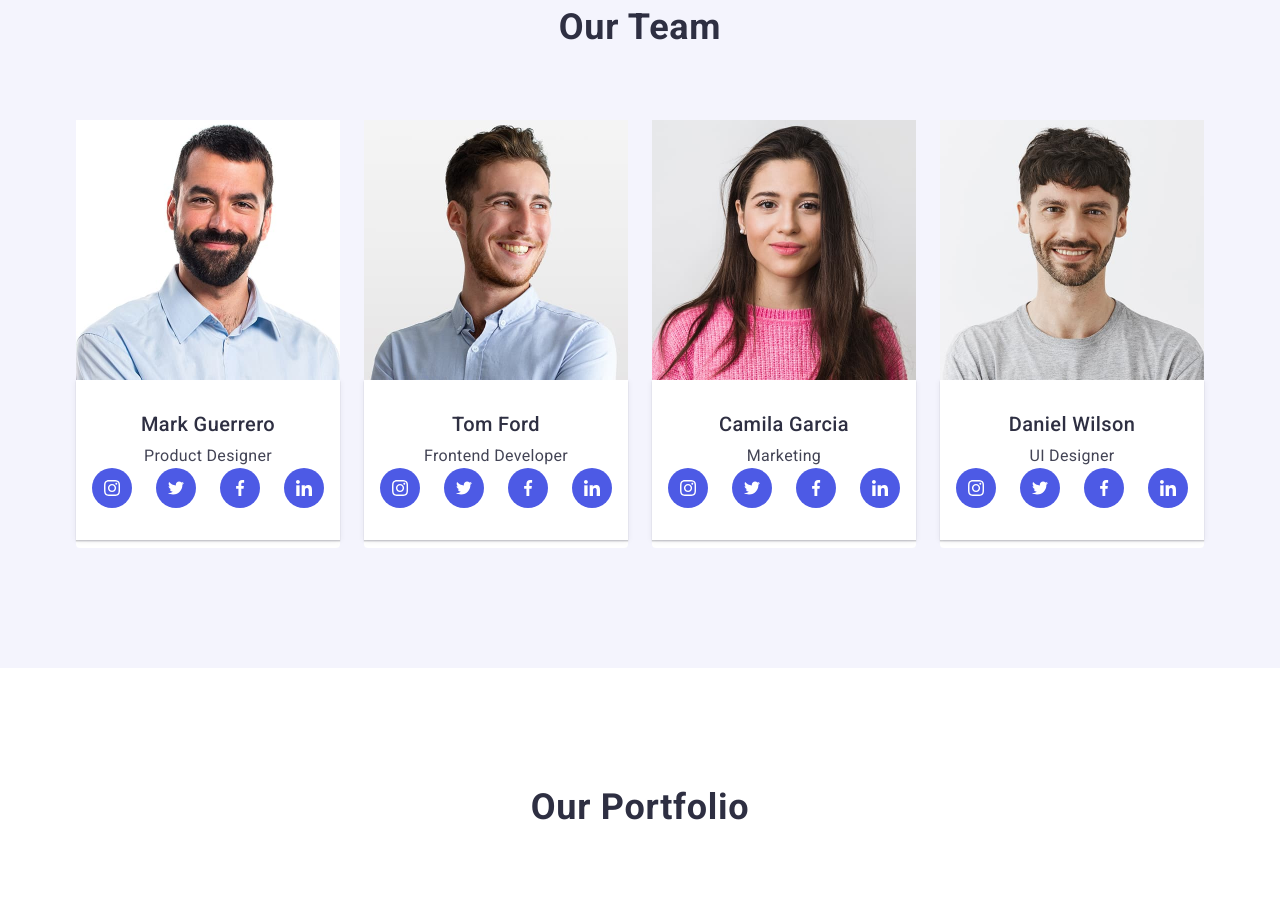
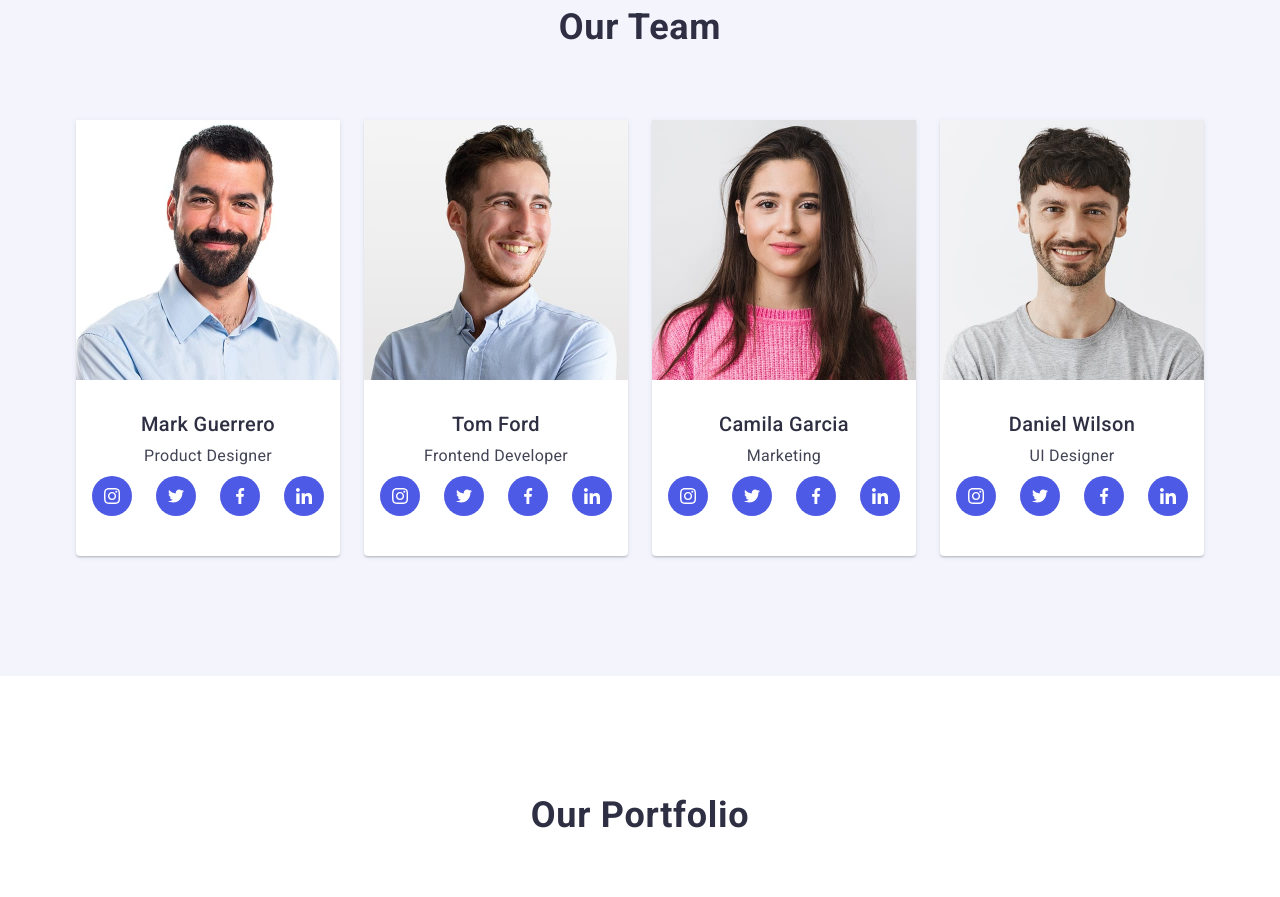
Before and after one commit to RozLera/goit-markup-hw-04, a plain HTML site: page index.html in a window 1280 px wide. Shown: the part 1200-2097 px from the top of the page. Drawn offline with nearby package versions, Linux system fonts and the light colour scheme.

Commit message:
fix section team

```diff
--- a/css/styles.css
+++ b/css/styles.css
@@ -244,16 +244,41 @@ button {
     background-color: #F4F4FD
 }
 
+.team-list {
+    display: flex;
+    justify-content: center;
+    column-gap: 24px;
+}
+
+.team-item {
+    text-align: center;
+    background-color: var(--white);
+    border-radius: 0 0 4px 4px;
+    width: calc((100% - 3 * 24) / 4);
+    box-shadow: 0 2px 1px 0 rgba(46, 47, 66, 0.08), 0 1px 1px 0 rgba(46, 47, 66, 0.16), 0 1px 6px 0 rgba(46, 47, 66, 0.08);
+}
+
 .cart-content {
+    margin-top: 32px;
     margin-bottom: 8px;
-    padding: 32px 0;
-    box-shadow: 0 2px 1px 0 rgba(46, 47, 66, 0.08), 0 1px 1px 0 rgba(46, 47, 66, 0.16), 0 1px 6px 0 rgba(46, 47, 66, 0.08);
+    padding-left: 16px;
+    padding-right: 16px;
+    padding-bottom: 32px;
+
 }
 
 .team-social-list {
     display: flex;
+    justify-content: center;
+    align-items: center;
+    column-gap: 24px;
+    margin-top: 8px;
 }
 
+.team-social-item {
+    width: 40px;
+    height: 40px;
+}
 
 .social-link {
     display: flex;
@@ -268,26 +293,13 @@ button {
 .social-link:hover,
 .social-link:focus {
     box-shadow: 0 4px 4px 0 rgba(0, 0, 0, 0.25);
-    background-color: var(--green);
+    background-color: var(--ocean);
 }
 
-.team-list {
-    display: flex;
-    justify-content: center;
-    align-items: center;
-    column-gap: 24px;
-}
-
-
-.team-item {
-    text-align: center;
-    background-color: var(--white);
-    border-radius: 0 0 4px 4px;
-
-}
+/* background-color: var(--green); */
 
 .social-img {
-    fill: white;
+    fill: var(--white);
 }
 
 .title-main {
--- a/index.html
+++ b/index.html
@@ -122,22 +122,19 @@
           <h2 class="title-main">Our Team</h2>
 
           <ul class="team-list">
+
             <li class="team-item">
               <img
                 src="./images/Mark.jpg"
                 alt="photo-mar-guerrero"
-                width="264"
-                height="260"
+                width="264px"
+                height="260px"
               />
               <div class="cart-content">
               <h3 class="title-name">Mark Guerrero</h3>
               <p class="text-name">Product Designer</p>
-
-              <!-- 1 ul svg-->
-
-              <ul class="team-list">
-
-                <li class="team-item">
+              <ul class="team-social-list">
+                <li class="team-social-item">
             <a
               class="social-link"
               href="https://www.instagram.com/"
@@ -149,7 +146,7 @@
             </a>
           </li>
 
-          <li class="team-item">
+          <li class="team-social-item">
             <a
               class="social-link"
               href="https://x.com/"
@@ -161,7 +158,7 @@
             </a>
           </li>
 
-          <li class="team-item">
+          <li class="team-social-item">
             <a
               class="social-link"
               href="https://www.facebook.com/"
@@ -172,8 +169,7 @@
               </svg>
             </a>
           </li>
-
-          <li class="team-item">
+          <li class="team-social-item">
             <a
               class="social-link"
               href="https://ua.linkedin.com/"
@@ -187,7 +183,8 @@
           <!-- 1 ul svg-->
               </ul>
               </div>
-            </li>
+
+
             <li class="team-item">
               <img
                 src="./images/Tom.jpg"
@@ -199,9 +196,8 @@
               <h3 class="title-name">Tom Ford</h3>
               <p class="text-name">Frontend Developer</p>
 
-              <ul class="team-list">
-
-                <li class="team-item">
+              <ul class="team-social-list">
+                <li class="team-social-item">
             <a
               class="social-link"
               href="https://www.instagram.com/"
@@ -213,7 +209,7 @@
             </a>
           </li>
 
-          <li class="team-item">
+          <li class="team-social-item">
             <a
               class="social-link"
               href="https://x.com/"
@@ -225,7 +221,7 @@
             </a>
           </li>
 
-          <li class="team-item">
+          <li class="team-social-item">
             <a
               class="social-link"
               href="https://www.facebook.com/"
@@ -236,8 +232,7 @@
               </svg>
             </a>
           </li>
-
-          <li class="team-item">
+          <li class="team-social-item">
             <a
               class="social-link"
               href="https://ua.linkedin.com/"
@@ -248,10 +243,9 @@
               </svg>
             </a>
           </li>
-          <!-- 1 ul svg-->
               </ul>
               </div>
-            </li>
+
             <li class="team-item">
               <img
                 src="./images/Camila.jpg"
@@ -263,9 +257,8 @@
               <h3 class="title-name">Camila Garcia</h3>
               <p class="text-name">Marketing</p>
 
-              <ul class="team-list">
-
-                <li class="team-item">
+             <ul class="team-social-list">
+                <li class="team-social-item">
             <a
               class="social-link"
               href="https://www.instagram.com/"
@@ -277,7 +270,7 @@
             </a>
           </li>
 
-          <li class="team-item">
+          <li class="team-social-item">
             <a
               class="social-link"
               href="https://x.com/"
@@ -289,7 +282,7 @@
             </a>
           </li>
 
-          <li class="team-item">
+          <li class="team-social-item">
             <a
               class="social-link"
               href="https://www.facebook.com/"
@@ -300,8 +293,7 @@
               </svg>
             </a>
           </li>
-
-          <li class="team-item">
+          <li class="team-social-item">
             <a
               class="social-link"
               href="https://ua.linkedin.com/"
@@ -312,12 +304,9 @@
               </svg>
             </a>
           </li>
-
-          <!-- 1 ul svg-->
-
               </ul>
               </div>
-            </li>
+
             <li class="team-item">
               <img
                 src="./images/Daniel.jpg"
@@ -328,10 +317,8 @@
               <div class="cart-content">
               <h3 class="title-name">Daniel Wilson</h3>
               <p class="text-name">UI Designer</p>
-
-              <ul class="team-list">
-
-                <li class="team-item">
+<ul class="team-social-list">
+                <li class="team-social-item">
             <a
               class="social-link"
               href="https://www.instagram.com/"
@@ -343,7 +330,7 @@
             </a>
           </li>
 
-          <li class="team-item">
+          <li class="team-social-item">
             <a
               class="social-link"
               href="https://x.com/"
@@ -355,7 +342,7 @@
             </a>
           </li>
 
-          <li class="team-item">
+          <li class="team-social-item">
             <a
               class="social-link"
               href="https://www.facebook.com/"
@@ -366,8 +353,7 @@
               </svg>
             </a>
           </li>
-
-          <li class="team-item">
+          <li class="team-social-item">
             <a
               class="social-link"
               href="https://ua.linkedin.com/"
@@ -378,14 +364,10 @@
               </svg>
             </a>
           </li>
+              </ul>
+              </div>
 
-          <!-- 1 ul svg-->
-              </ul>
 
-              </div>
-            </li>
-          </ul>
-        </div>
       </section>
       <section class="section-project section">
         <div class="container">
```
